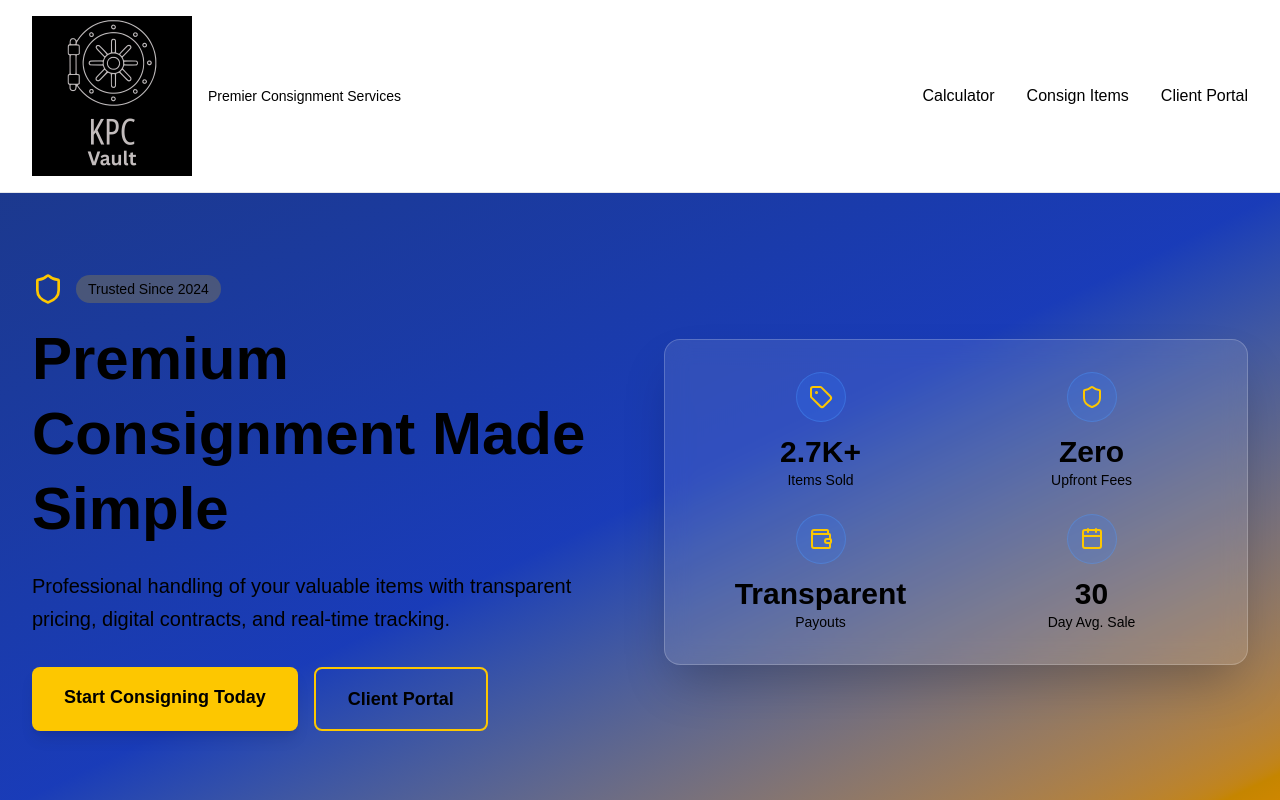
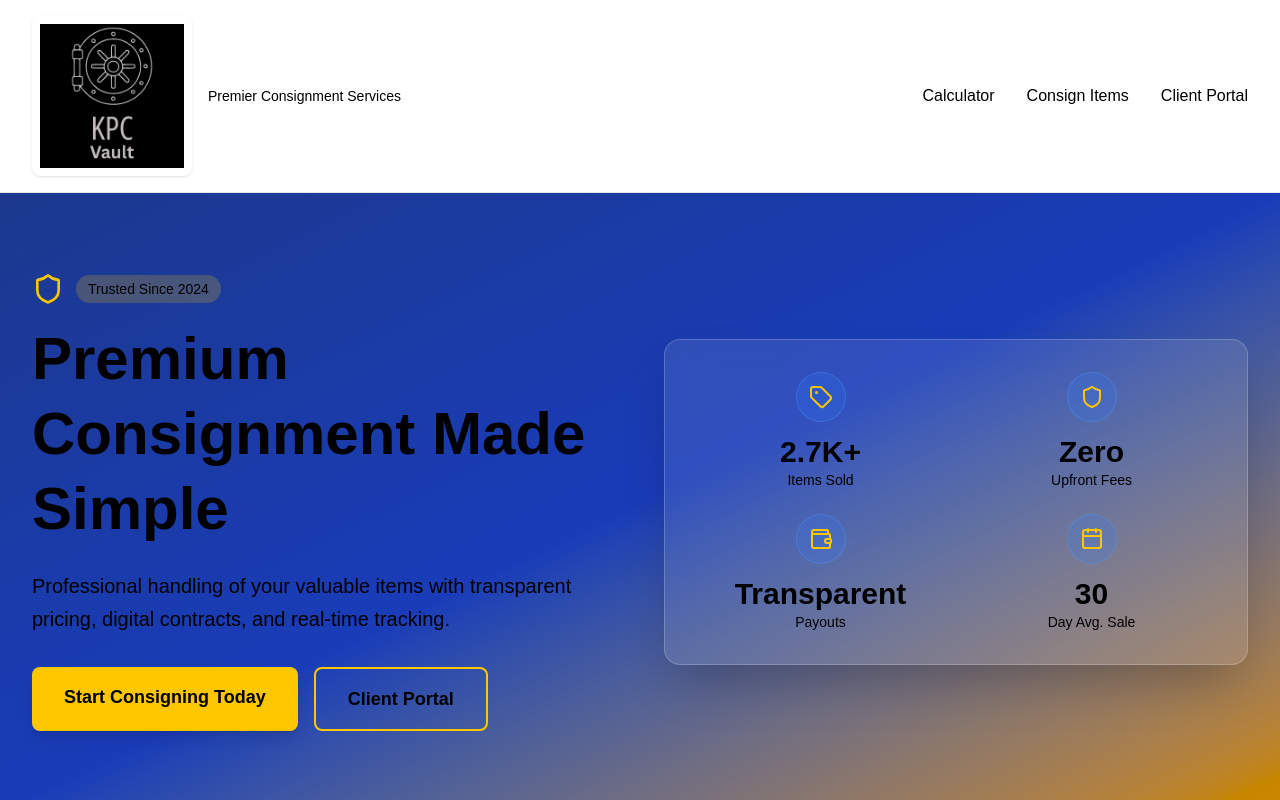
Before and after one commit to kaimerch/kpc-vault-consignment, a Next.js app: page / in a window 1280 px wide. Shown: the top 800 px of the page. Built offline with nearby package versions, Linux system fonts and the light colour scheme; a web font is replaced by a local one.

Commit message:
Update header logo with white background styling to blend with header area

```diff
--- a/src/app/page.tsx
+++ b/src/app/page.tsx
@@ -11,7 +11,7 @@ export default function Home() {
           <div className="flex justify-between items-center py-4">
             <div className="flex items-center">
               <a href="https://kpcvault.org" target="_blank" rel="noopener noreferrer" className="flex items-center hover:opacity-80 transition-opacity">
-                <Image src="/kpc-vault-logo-original.jpg" alt="KPC Vault Logo" width={160} height={48} className="mr-4" />
+                <Image src="/kpc-vault-logo-white-bg.jpg" alt="KPC Vault Logo" width={160} height={48} className="mr-4 bg-white rounded-lg p-2 shadow-sm" />
                 <div className="hidden sm:block">
                   <p className="text-sm text-gray-600 font-medium">Premier Consignment Services</p>
                 </div>
```
Also changed, not shown: public/kpc-vault-logo-white-bg.jpg (added).
